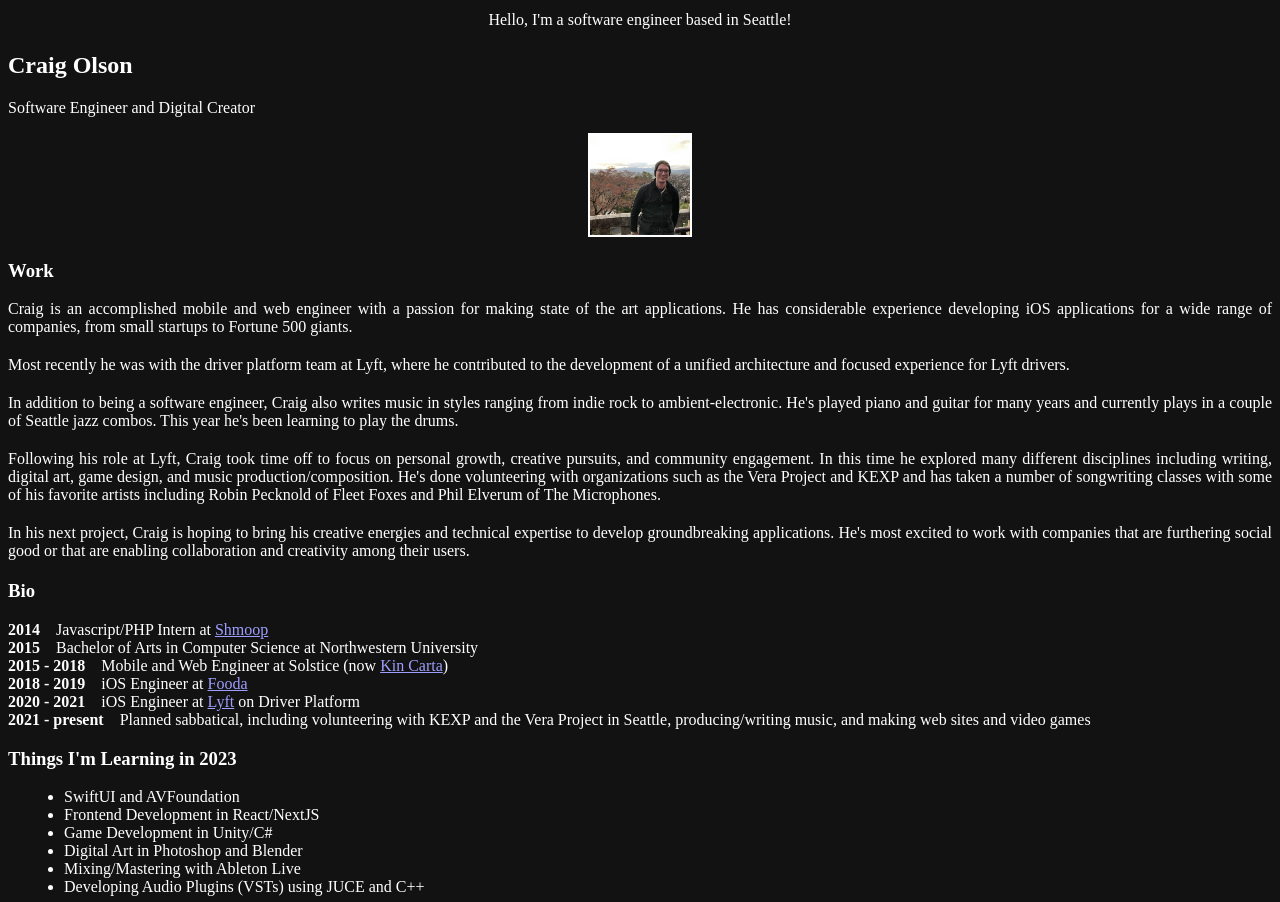
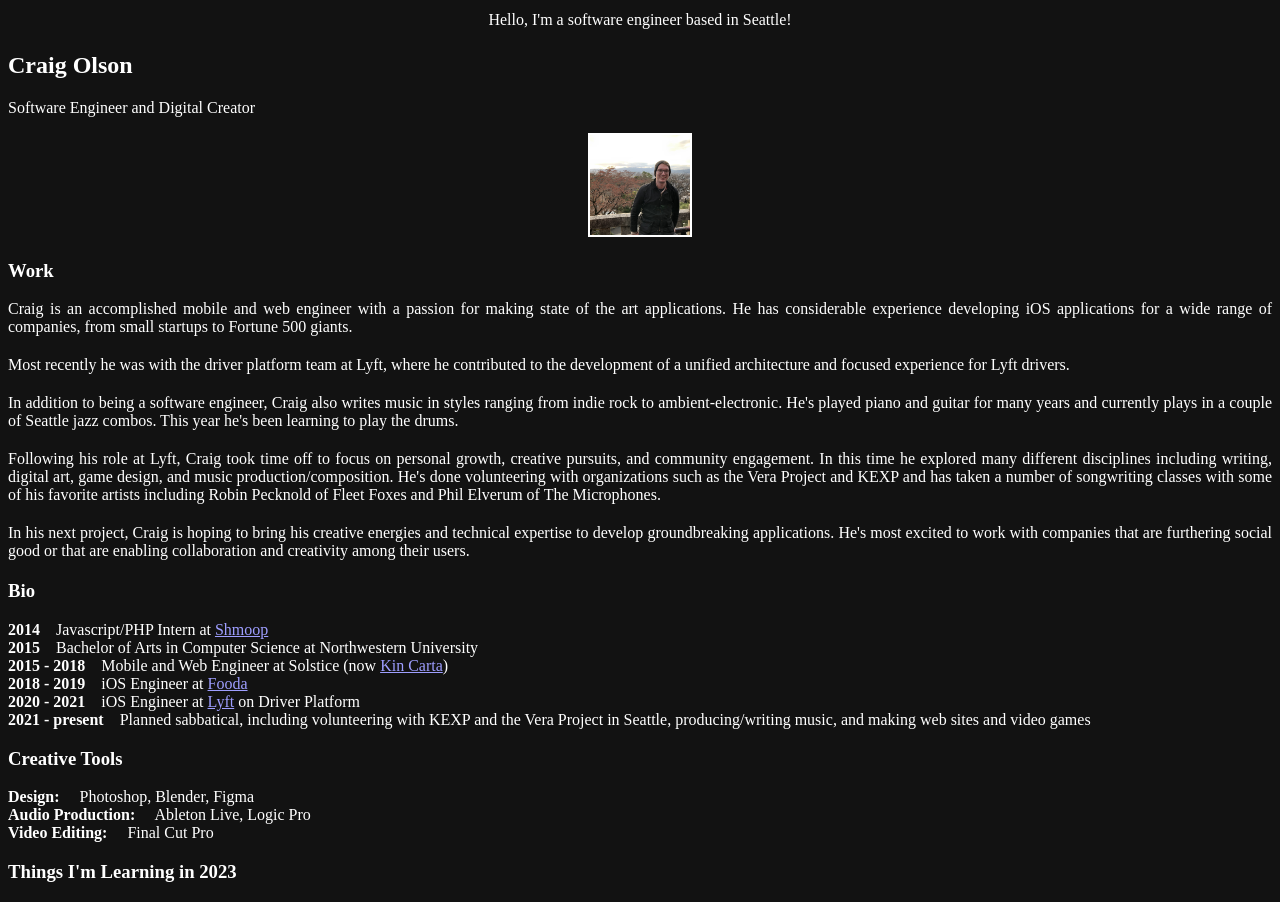
Before and after one commit to colson0804/portfolio-site, a Next.js app: page / in a window 1280 px wide. Shown: the top 902 px of the page. Built offline with nearby package versions, Linux system fonts and the light colour scheme.

Commit message:
Add a “Creative tools” section

```diff
--- a/components/bio.js
+++ b/components/subsection.js
@@ -1,12 +1,12 @@
 import { Box } from '@chakra-ui/react'
 import styled from '@emotion/styled'
 
-export const BioSection = styled(Box)`
+export const SubSection = styled(Box)`
   padding-left: 3.4em;
   text-indent: -3.4em;
 `
 
-export const BioYear = styled.span`
+export const SubSectionHeader = styled.span`
   font-weight: bold;
   margin-right: 1em;
 `
--- a/pages/index.js
+++ b/pages/index.js
@@ -13,7 +13,7 @@ import {
 } from '@chakra-ui/react'
 import Section from '../components/section'
 import Paragraph from '../components/paragraph'
-import { BioSection, BioYear } from '../components/bio'
+import { SubSection, SubSectionHeader } from '../components/subsection'
 import Layout from '../components/layouts/article'
 import { IoLogoInstagram, IoLogoGithub } from 'react-icons/io5'
 
@@ -106,48 +106,64 @@ const Page = () => {
           <Heading as="h3" variant="section-title">
             Bio
           </Heading>
-          <BioSection>
-            <BioYear>2014</BioYear>
+          <SubSection>
+            <SubSectionHeader>2014</SubSectionHeader>
             Javascript/PHP Intern at{' '}
             <Link href="https://www.shmoop.com/" target="_blank">
               Shmoop
             </Link>
-          </BioSection>
-          <BioSection>
-            <BioYear>2015</BioYear>
+          </SubSection>
+          <SubSection>
+            <SubSectionHeader>2015</SubSectionHeader>
             Bachelor of Arts in Computer Science at Northwestern University
-          </BioSection>
-          <BioSection>
-            <BioYear>2015 - 2018</BioYear>
+          </SubSection>
+          <SubSection>
+            <SubSectionHeader>2015 - 2018</SubSectionHeader>
             Mobile and Web Engineer at Solstice (now{' '}
             <Link href="https://www.kinandcarta.com/en-us/" target="_blank">
               Kin Carta
             </Link>
             )
-          </BioSection>
-          <BioSection>
-            <BioYear>2018 - 2019</BioYear>
+          </SubSection>
+          <SubSection>
+            <SubSectionHeader>2018 - 2019</SubSectionHeader>
             iOS Engineer at{' '}
             <Link href="https://www.fooda.com/" target="_blank">
               Fooda
             </Link>
-          </BioSection>
-          <BioSection>
-            <BioYear>2020 - 2021</BioYear>
+          </SubSection>
+          <SubSection>
+            <SubSectionHeader>2020 - 2021</SubSectionHeader>
             iOS Engineer at{' '}
             <Link href="https://www.lyft.com/" target="_blank">
               Lyft
             </Link>{' '}
             on Driver Platform
-          </BioSection>
-          <BioSection>
-            <BioYear>2021 - present</BioYear>
+          </SubSection>
+          <SubSection>
+            <SubSectionHeader>2021 - present</SubSectionHeader>
             Planned sabbatical, including volunteering with KEXP and the Vera
             Project in Seattle, producing/writing music, and making web sites
             and video games
-          </BioSection>
+          </SubSection>
         </Section>
         <Section delay={0.3}>
+          <Heading as="h3" variant="section-title">
+            Creative Tools
+          </Heading>
+          <SubSection>
+            <SubSectionHeader>Design:</SubSectionHeader> Photoshop, Blender,
+            Figma
+          </SubSection>
+          <SubSection>
+            <SubSectionHeader>Audio Production:</SubSectionHeader> Ableton Live,
+            Logic Pro
+          </SubSection>
+          <SubSection>
+            <SubSectionHeader>Video Editing:</SubSectionHeader> Final Cut Pro
+          </SubSection>
+        </Section>
+        <Section delay={0.4}>
           <Heading as="h3" variant="section-title">
             Things I&apos;m Learning in 2023
           </Heading>
@@ -162,7 +178,7 @@ const Page = () => {
             </ListItem>
           </UnorderedList>
         </Section>
-        <Section delay={0.4}>
+        <Section delay={0.5}>
           <Heading as="h3" vairant="section-title">
             On the web
           </Heading>
```
